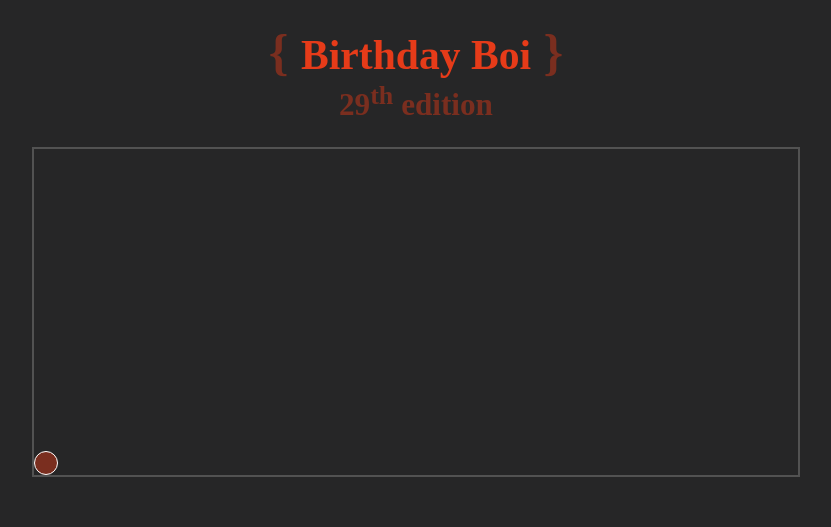
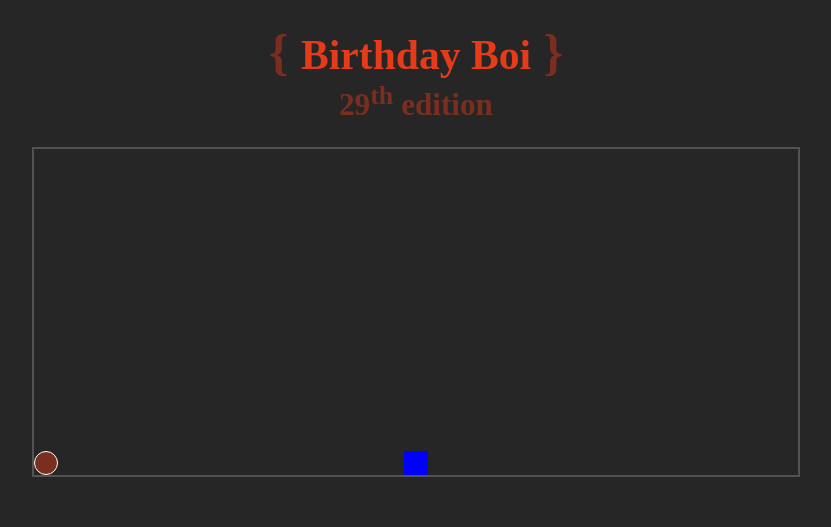
Before and after one commit to agnes97/birthday-boi, a React (Create React App) app: page / in a window 1280 px wide. Shown: the top 527 px of the page, without its empty margins (224-1055 px from the left). Built offline with nearby package versions, Linux system fonts and the light colour scheme.

Commit message:
✨ Introduce Obstacles

```diff
--- a/src/games/RunAndJump/index.css
+++ b/src/games/RunAndJump/index.css
@@ -1,5 +1,6 @@
 section.game-box {
     position: relative;
+    display: flex;
     max-width: 60%;
     aspect-ratio: 21 / 9;
     margin: 0 auto;
--- a/src/games/RunAndJump/index.tsx
+++ b/src/games/RunAndJump/index.tsx
@@ -1,5 +1,6 @@
 import { FC, useCallback, useEffect, useRef, useState } from 'react'
 import './index.css'
+import Obstacles from './obstacles'
 
 const animationTime = 300 // milliseconds
 const animationType = 'ease-in-out'
@@ -43,6 +44,7 @@ const RunAndJump: FC = () => {
     return (
         <section className='game-box'>
             <div ref={ballRef} className='ball' />
+            <Obstacles />
         </section>
     )
 }
--- /dev/null
+++ b/src/games/RunAndJump/obstacles/index.css
@@ -0,0 +1,7 @@
+section.game-box > .obstacle {
+    align-self: self-end;
+    margin: 0 auto;
+    width: 1.5rem;
+    height: 1.5rem;
+    background-color: blue;
+}
--- /dev/null
+++ b/src/games/RunAndJump/obstacles/index.tsx
@@ -0,0 +1,10 @@
+import {createElement, FC} from 'react'
+import './index.css'
+
+const Obstacles: FC = () => {
+    const obstacle = createElement('div', {className: 'obstacle'}, '',)
+
+    return obstacle
+}
+
+export default Obstacles
```
